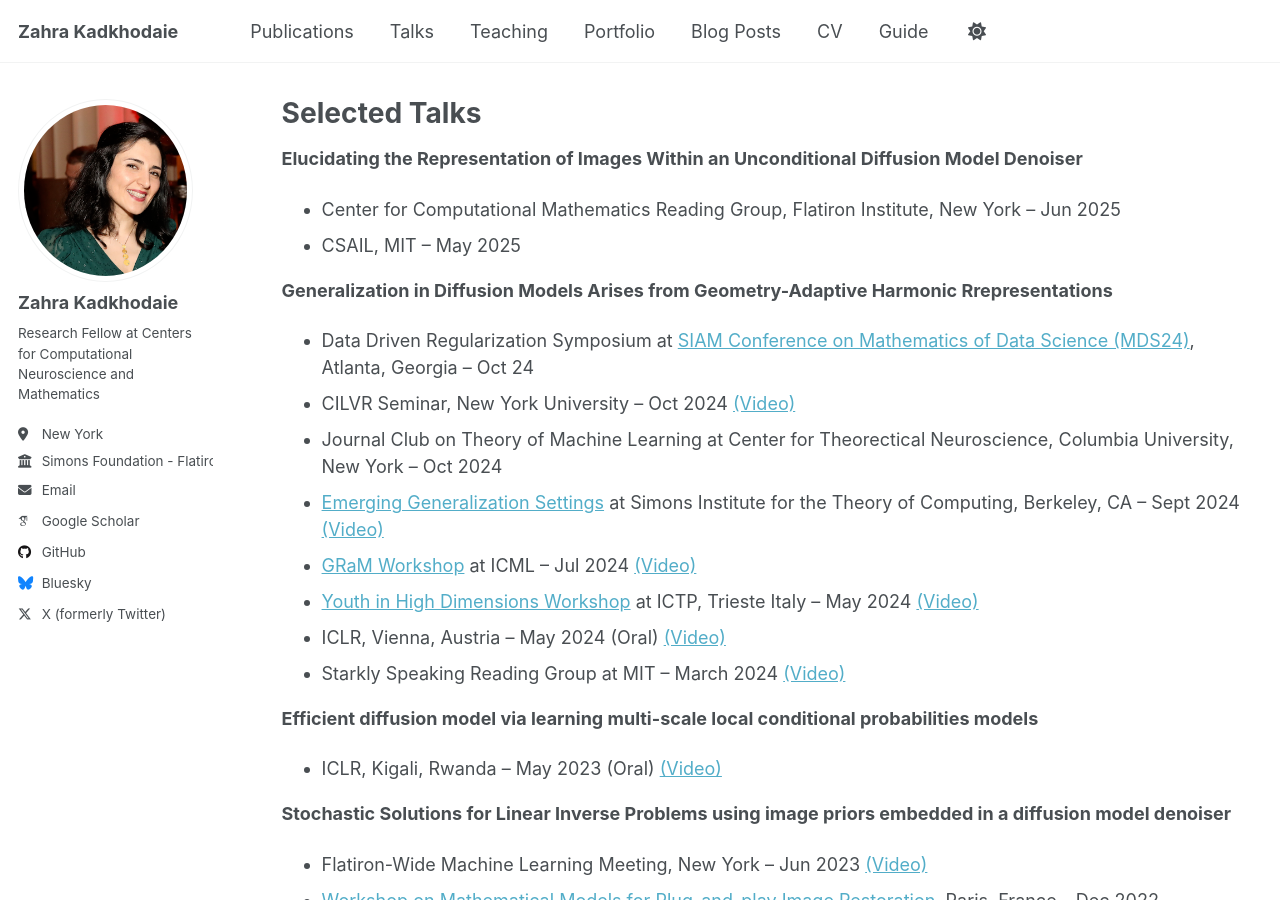
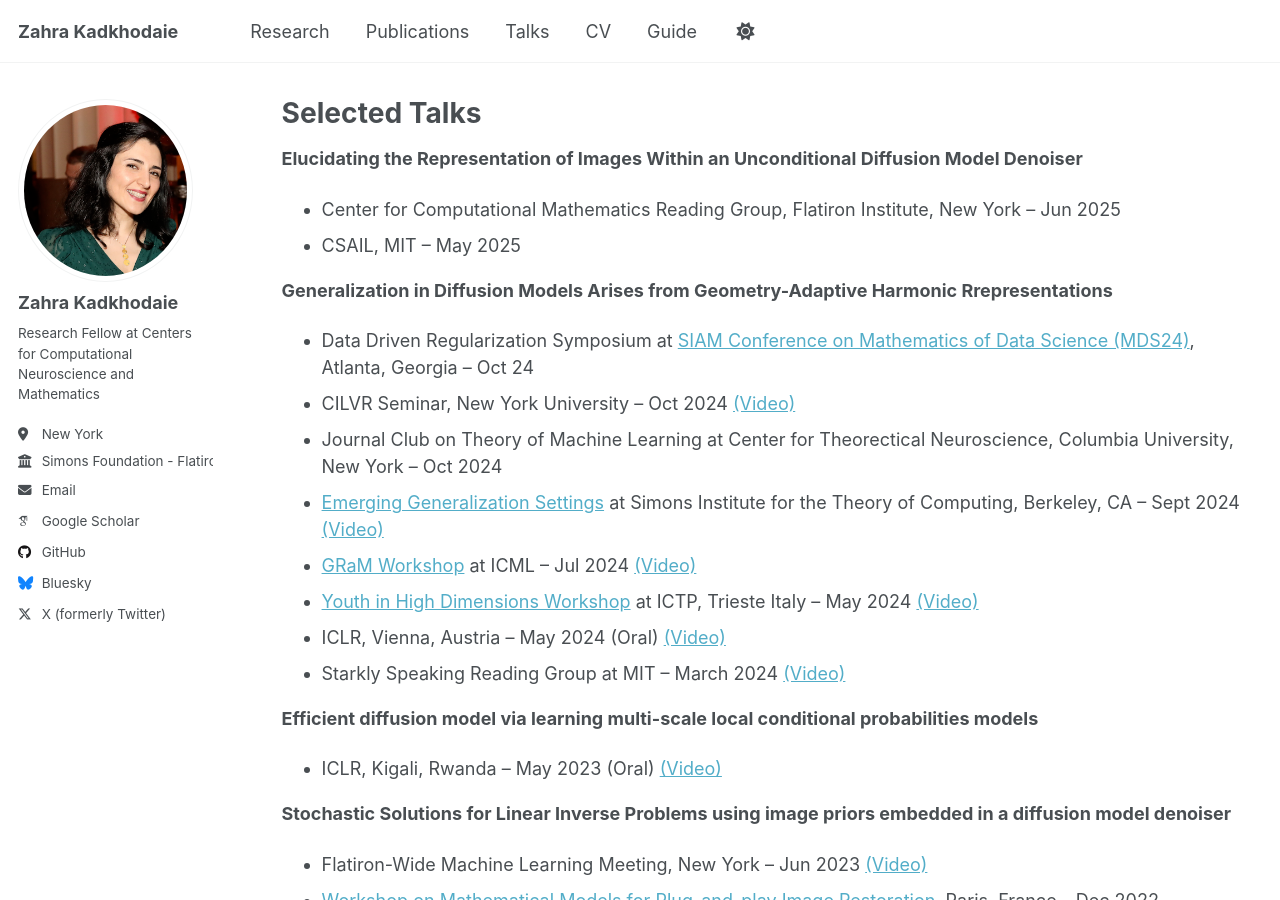
Before and after one commit to Zahra-Kadkhodaie/Zahra-Kadkhodaie.github.io, a Jekyll site: the page built from _pages/talks.md, in a window 1280 px wide and 900 px high. Built offline with Jekyll 4.4.1, drawn with Linux system fonts in a browser that asks for light colours; some web fonts are replaced; a script that is not in the unit is left out.

Commit message:
add tabs

```diff
--- a/_data/navigation.yml
+++ b/_data/navigation.yml
@@ -8,20 +8,18 @@
 #      Markdown formatted page while the second is generated using JSON.
 
 main:
+
+  - title: "Research"
+    url: /research/
+
   - title: "Publications"
     url: /publications/
 
   - title: "Talks"
     url: /talks/
 
-  - title: "Teaching"
-    url: /teaching/
-
-  - title: "Portfolio"
-    url: /portfolio/
-
-  - title: "Blog Posts"
-    url: /year-archive/
+  #- title: "Blog Posts"
+  #  url: /year-archive/
 
   - title: "CV"
     url: /cv/
--- a/_pages/talks.md
+++ b/_pages/talks.md
@@ -41,5 +41,7 @@ author_profile: true
 **Robust And Interpretable Blind Image Denoising Via Bias-Free Convolutional Neural Networks**
 - ICLR, Virtual (co-presented with Sreyas Mohan) -- Apr 2020 <a href="https://iclr.cc/virtual_2020/poster_HJlSmC4FPS.html" target="_blank">(Video)</a>
 
+
+
 # Panel Discussions
 - *Scale vs. Geometric Modeling*, <a href="https://gram-workshop.github.io/" target="_blank">GRaM Workshop</a> at ICML -- Jul 2024 <a href="https://slideslive.com/39022251/gram-panel-discussion?ref=speaker-23489" target="_blank">(Video)</a>
```
Also changed, not shown: _pages/research.md (added, +10 -0 lines).
